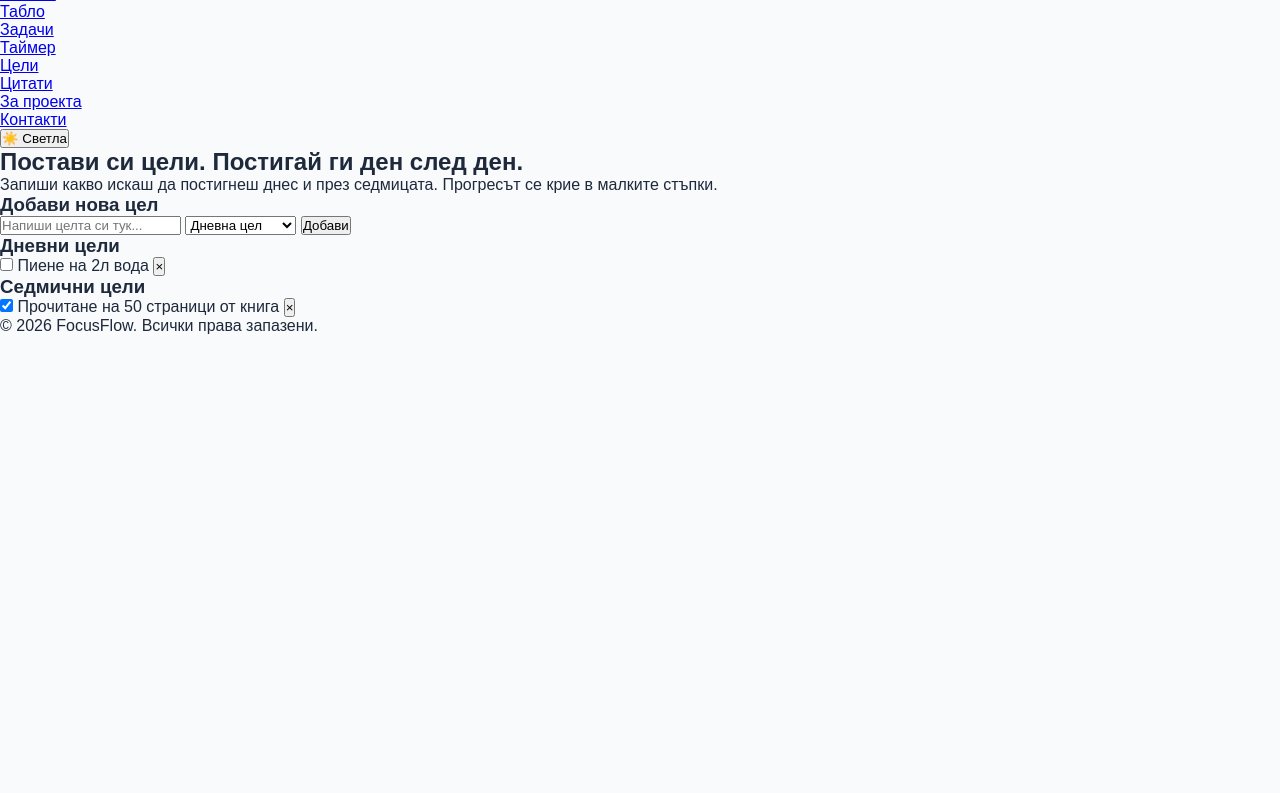
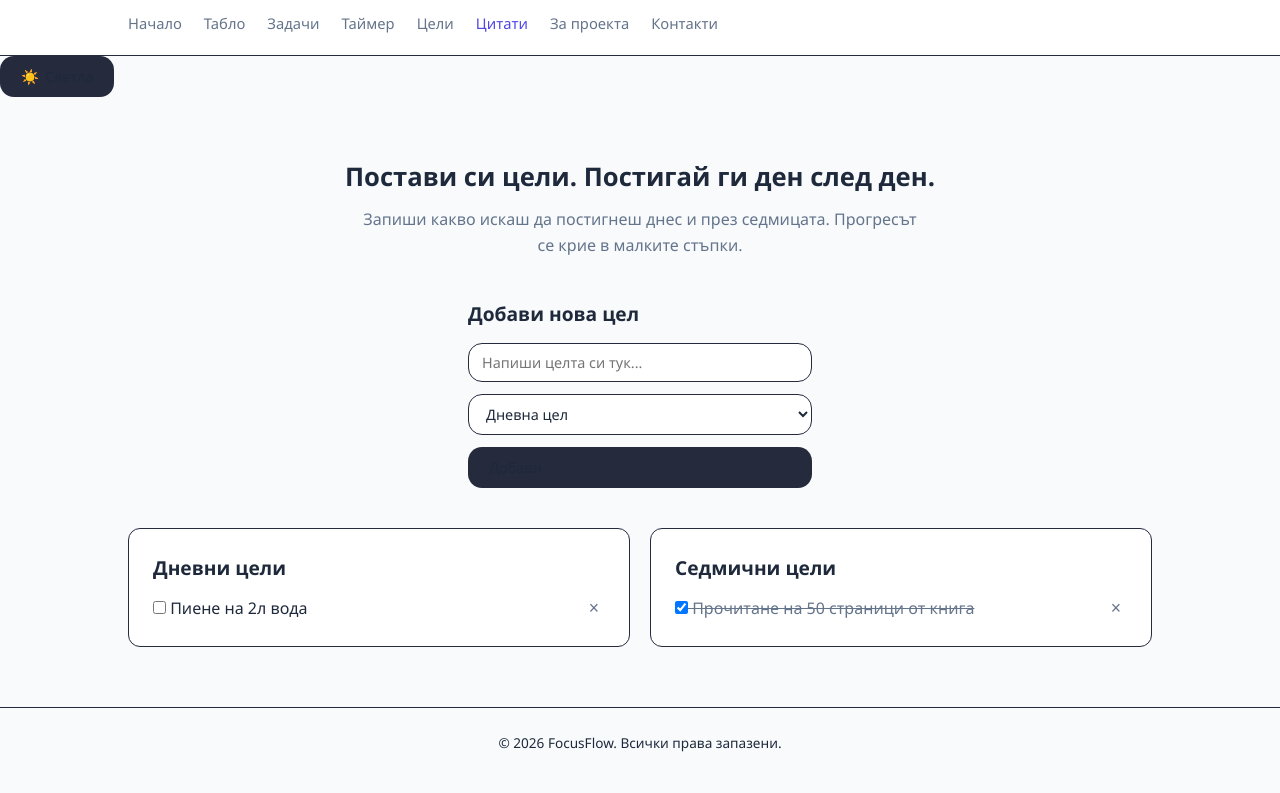
Before and after one commit to IT-8-TUES/8G-25-26-Nazdrave, a plain HTML site: page Denislav_Georgiev/goals.html in a window 1280 px wide. Shown: the part 52-845 px from the top of the page. Before the commit the page ends 800 px from the top, so only its background shows below. Drawn offline with Linux system fonts and the light colour scheme.

Commit message:
fixing the css

```diff
--- a/Kristiqn_Meshov/style.css
+++ b/Kristiqn_Meshov/style.css
@@ -4,74 +4,161 @@
     box-sizing: border-box;
 }
 :root {
-    --primary-color: #4f46e5;
-    --bg-color: #f8fafc;
-    --text-color: #1e293b;
+    --primary: #4f46e5;
+    --bg: #f8fafc;
+    --text: #1e293b;
+    --muted: #64748b;
+    --border: #e2e8f0;
+    --surface: #ffffff;
+    --radius: 10px;
 }
+body {
+    font-family: 'Segoe UI', Arial, sans-serif;
+    background: var(--bg);
+    color: var(--text);
+    line-height: 1.6;
+    min-height: 100vh;
+    display: flex;
+    flex-direction: column;
+}
+main { flex: 1; }
+h1 { font-size: 2.2rem; font-weight: 700; margin-bottom: 0.75rem; }
+h2 { font-size: 1.6rem; font-weight: 700; margin-bottom: 0.6rem; }
+h3 { font-size: 1.2rem; font-weight: 600; margin-bottom: 0.5rem; }
 
-body {
-    font-family: Arial, sans-serif;
-    background-color: var(--bg-color);
-    color: var(--text-color);
+p { margin-bottom: 1rem; color: var(--text); }
+a {
+    color: var(--primary);
+    text-decoration: none;
 }
-
-.navbar {
+a:hover { text-decoration: underline; }
+.navbar, header nav {
     display: flex;
     justify-content: space-between;
-    padding: 20px 10%;
+    align-items: center;
+    padding: 18px 10%;
+    background: var(--surface);
+    border-bottom: 1px solid var(--border);
 }
-
-.nav-links {
+.logo, header .logo h1 {
+    font-size: 1.3rem;
+    font-weight: 800;
+    color: var(--text);
+}
+.logo span { color: var(--primary); }
+header nav ul, .nav-links {
     display: flex;
-    gap: 20px;
+    gap: 22px;
     list-style: none;
 }
-
-.nav-links a {
+header nav ul li::before,
+.nav-links li::before { display: none; }
+header nav a, .nav-links a {
+    color: var(--muted);
+    font-size: 0.92rem;
+    font-weight: 500;
+    transition: color 0.15s;
+}
+header nav a:hover, header nav a.active,
+.nav-links a:hover, .nav-links a.active {
+    color: var(--primary);
     text-decoration: none;
-    color: black;
 }
-
 .hero-section {
     text-align: center;
-    padding: 120px 20px;
+    padding: 100px 20px 80px;
 }
-
-.btn {
-    padding: 12px 20px;
-    border-radius: 8px;
+.hero-content { max-width: 600px; margin: 0 auto; }
+.hero-content p { color: var(--muted); font-size: 1.05rem; margin-bottom: 2rem; }
+.btn, button[type="submit"], header button {
+    display: inline-flex;
+    align-items: center;
+    gap: 6px;
+    padding: 10px 20px;
+    border-radius: var(--radius);
+    font-size: 0.9rem;
+    font-weight: 500;
+    border: 1.5px solid transparent;
+    cursor: pointer;
+    transition: all 0.15s;
+    text-decoration: none;
+    font-family: inherit;
+    background: var(--border);
+    color: var(--text);
+}
+.btn-primary {
+    background: var(--primary);
+    color: white;
+    border-color: var(--primary);
+}
+.btn-primary:hover {
+    background: #3730a3;
+    color: white;
     text-decoration: none;
 }
-
-.btn-primary {
-    background-color: var(--primary-color);
-    color: white;
+input[type="text"], select, textarea {
+    width: 100%;
+    padding: 9px 13px;
+    font-family: inherit;
+    font-size: 0.9rem;
+    border: 1.5px solid var(--border);
+    border-radius: var(--radius);
+    background: var(--surface);
+    color: var(--text);
+    outline: none;
 }
-.dashboard-container {
+input[type="text"]:focus, select:focus, textarea:focus {
+    border-color: var(--primary);
+    box-shadow: 0 0 0 3px rgba(79, 70, 229, 0.12);
+}
+.goals-hero {
+    text-align: center;
+    padding: 60px 10% 40px;
+}
+.goals-hero p { color: var(--muted); max-width: 560px; margin: 0 auto; }
+.goals-form-section {
+    padding: 0 10% 40px;
+    max-width: 600px;
+    margin: 0 auto;
+}
+.goals-form-section form {
+    display: flex;
+    flex-direction: column;
+    gap: 12px;
+    margin-top: 14px;
+}
+.goals-container {
     display: grid;
-    grid-template-columns: repeat(auto-fit, minmax(300px, 1fr));
+    grid-template-columns: repeat(auto-fit, minmax(280px, 1fr));
     gap: 20px;
-    padding: 40px 10%;
+    padding: 0 10% 60px;
 }
-
-.card {
-    background: white;
-    padding: 30px;
+.goals-category {
+    background: var(--surface);
+    border: 1px solid var(--border);
     border-radius: 12px;
+    padding: 24px;
 }
-
-.task-input-group {
-    display: flex;
-    gap: 10px;
-    margin-bottom: 20px;
+.goals-category ul { list-style: none; margin-top: 12px; display: flex; flex-direction: column; gap: 10px; }
+.goals-category li { display: flex; align-items: center; justify-content: space-between; gap: 8px; }
+.goals-category li::before { display: none; }
+.goals-category li.completed label { text-decoration: line-through; color: var(--muted); }
+.delete-btn {
+    background: none;
+    border: none;
+    color: var(--muted);
+    font-size: 1.1rem;
+    cursor: pointer;
+    padding: 2px 6px;
+    border-radius: 4px;
+    line-height: 1;
 }
-
-.task-input-group input {
-    flex: 1;
-    padding: 10px;
+.delete-btn:hover { color: #ef4444; background: rgba(239,68,68,0.08); }
+footer {
+    padding: 24px 10%;
+    border-top: 1px solid var(--border);
+    color: var(--muted);
+    font-size: 0.85rem;
+    text-align: center;
+    margin-top: auto;
 }
-
-.timer-display {
-    font-size: 48px;
-    font-weight: bold;
-}
```
Also changed, not shown: Kristiqn_Meshov/dashboard.html (+12 -1 lines), Kristiqn_Meshov/index.html (+13 -1 lines).
